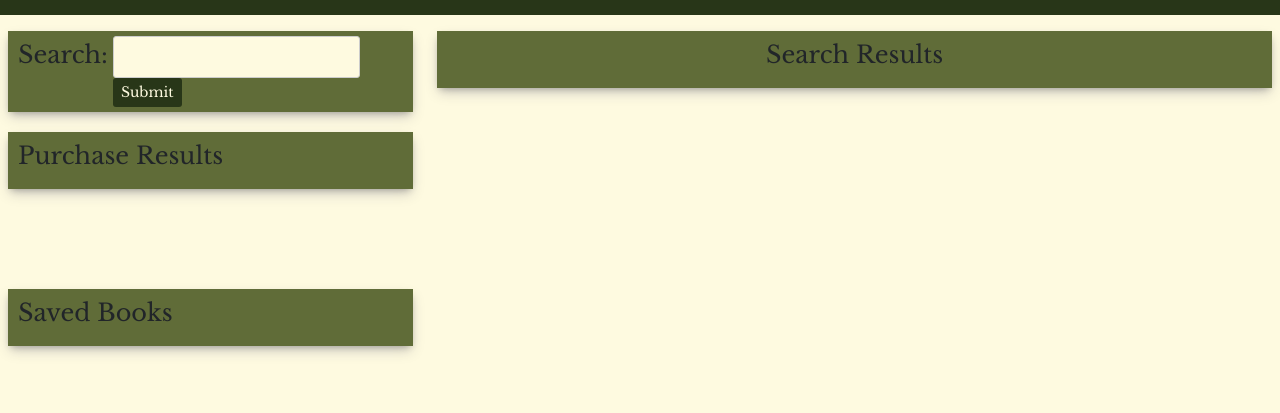
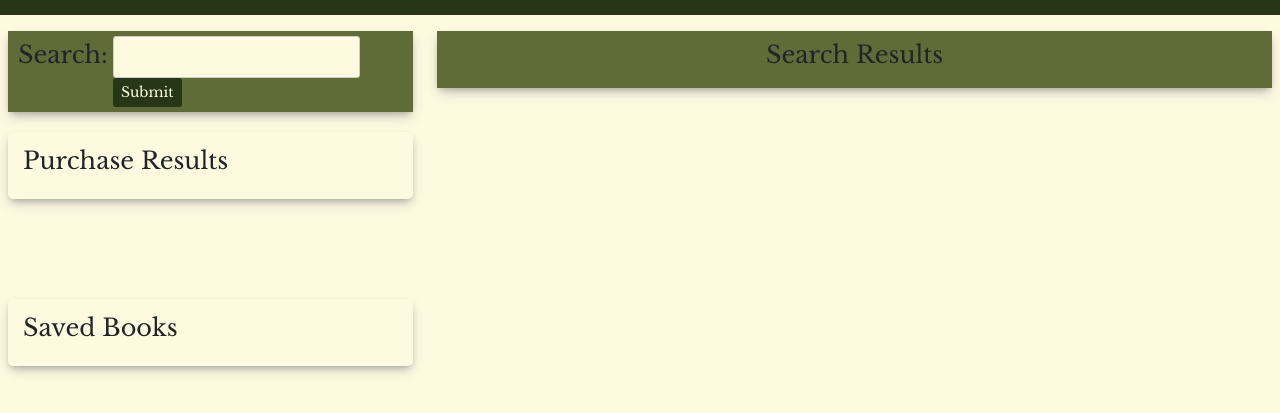
Before and after one commit to nicholascatalano/book-organizer, a plain HTML site: page index.html in a window 1280 px wide. Shown: the part 101-514 px from the top of the page. Drawn offline with nearby package versions, Linux system fonts and the light colour scheme.

Commit message:
added style to the saved book container

```diff
--- a/assets/style.css
+++ b/assets/style.css
@@ -65,3 +65,15 @@ textarea {
 .feature-container {
   margin-bottom: 20px;
 }
+
+#google-results-container {
+  background-color: #fefae0;
+  padding: 10px;
+  border-radius: 5px;
+}
+
+#saved-books-container {
+  background-color: #fefae0;
+  padding: 10px;
+  border-radius: 5px;
+}
```
